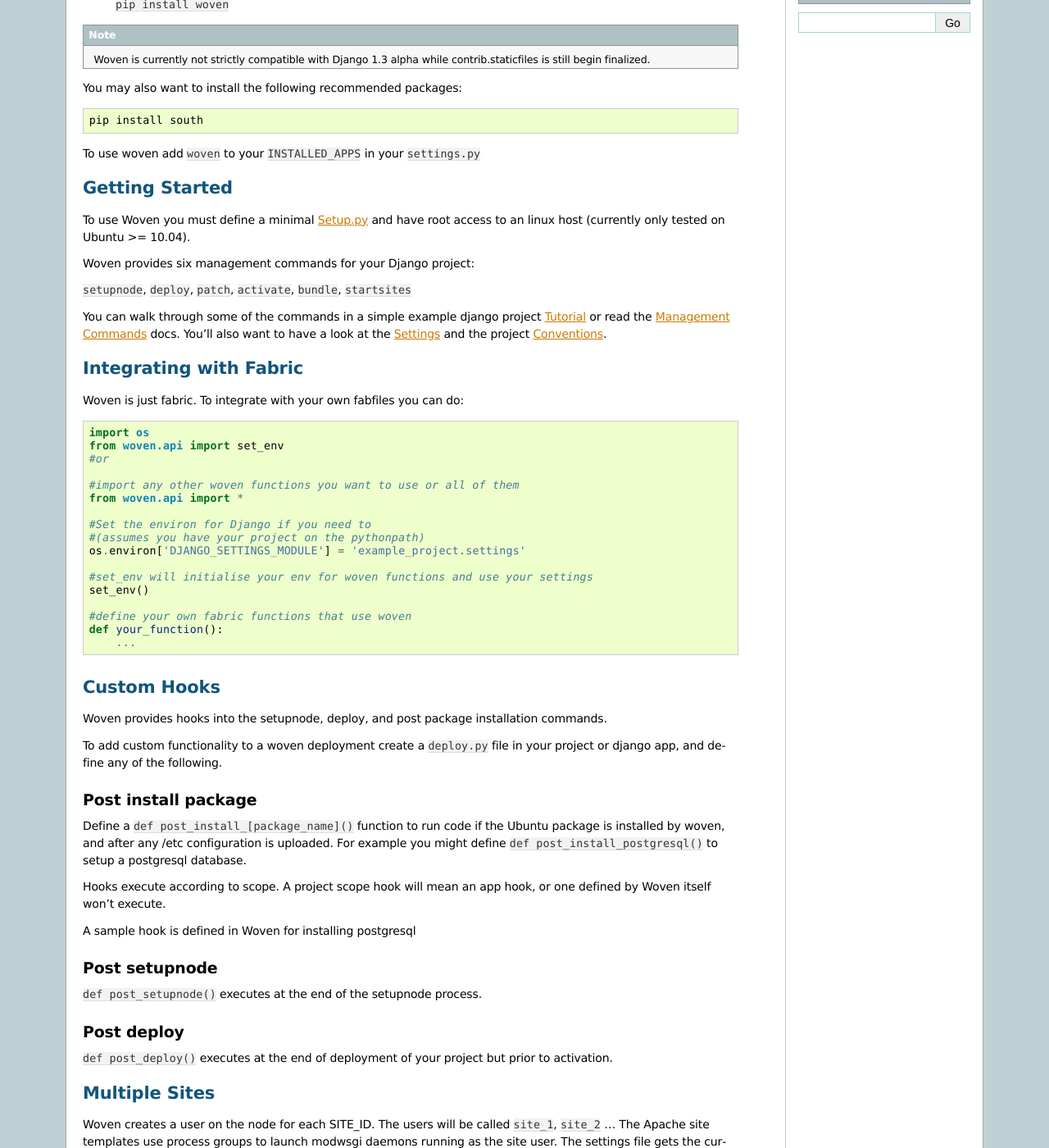
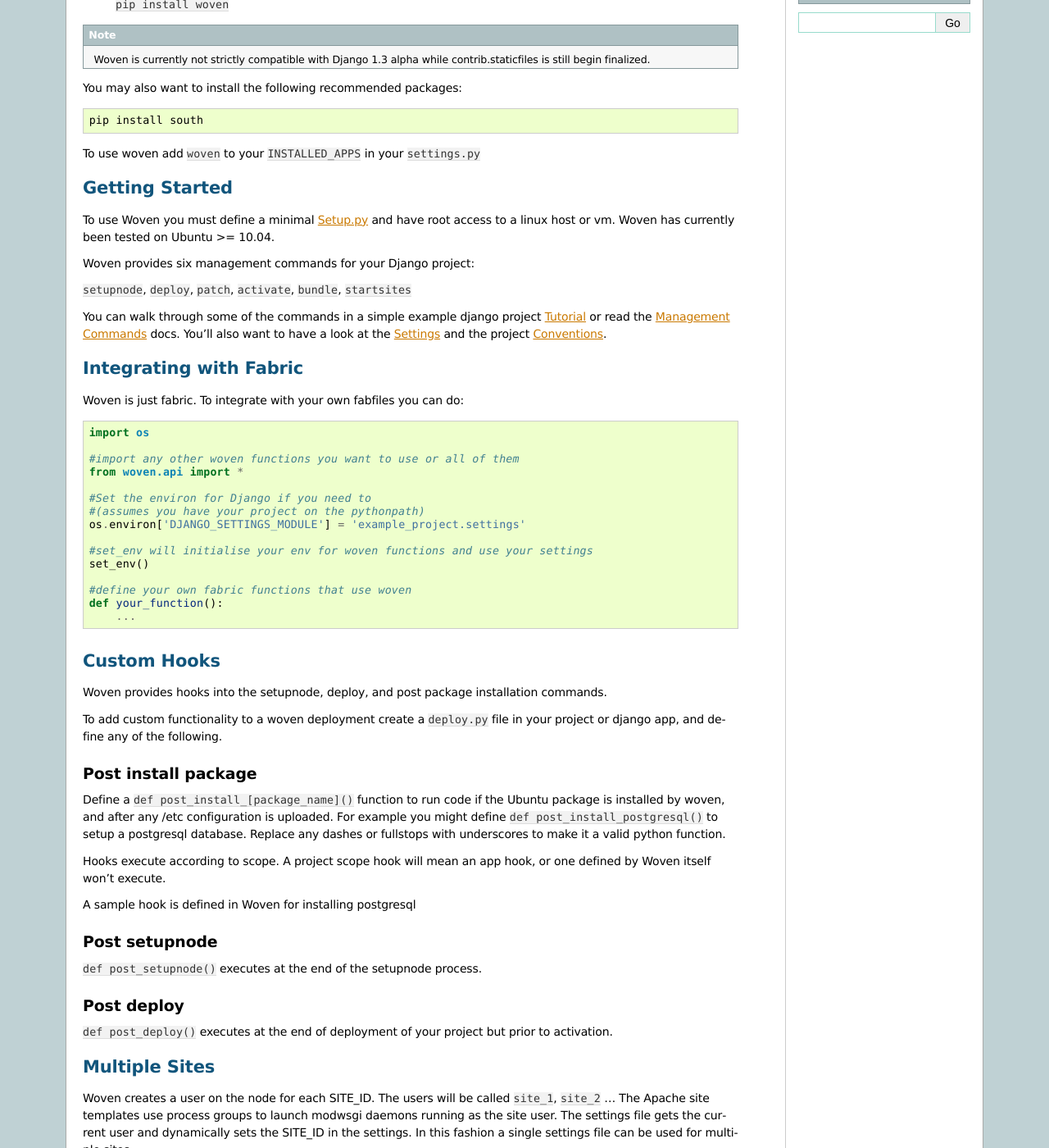
Before and after one commit to bretth/woven, a Sphinx documentation site: the page built from docs/main.rst, in a window 1280 px wide and 1400 px high, scrolled down 565 px. Shown: the whole window at 82% size. Built offline with Sphinx 7.4.7, drawn with Linux system fonts in a browser that asks for light colours; pages that are not in the unit, such as notebooks, are missing from menus.

Commit message:
doc changes

```diff
--- a/docs/main.rst
+++ b/docs/main.rst
@@ -36,7 +36,7 @@
 Getting Started
 ===============
 
-To use Woven you must define a minimal :ref:`setup.py` and have root access to an linux host (currently only tested on Ubuntu >= 10.04).
+To use Woven you must define a minimal :ref:`setup.py` and have root access to a linux host or vm. Woven has currently been tested on Ubuntu >= 10.04.
 
 Woven provides six management commands for your Django project:
 
@@ -52,8 +52,6 @@
 ::
 
     import os
-    from woven.api import set_env
-    #or
 
     #import any other woven functions you want to use or all of them
     from woven.api import *
@@ -79,7 +77,7 @@
 Post install package
 ---------------------
 
-Define a ``def post_install_[package_name]()`` function to run code if the Ubuntu package is installed by woven, and after any /etc configuration is uploaded. For example you might define ``def post_install_postgresql()`` to setup a postgresql database.
+Define a ``def post_install_[package_name]()`` function to run code if the Ubuntu package is installed by woven, and after any /etc configuration is uploaded. For example you might define ``def post_install_postgresql()`` to setup a postgresql database. Replace any dashes or fullstops with underscores to make it a valid python function.
 
 Hooks execute according to scope. A project scope hook will mean an app hook, or one defined by Woven itself won't execute.
 
```
